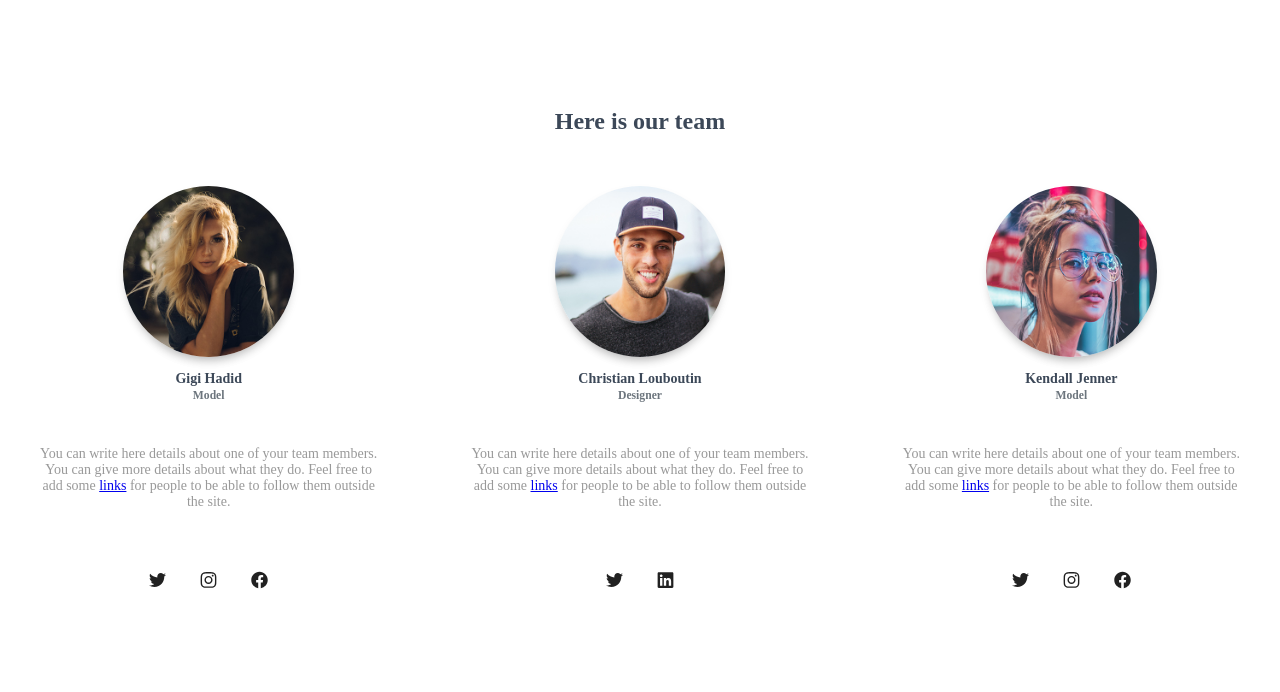
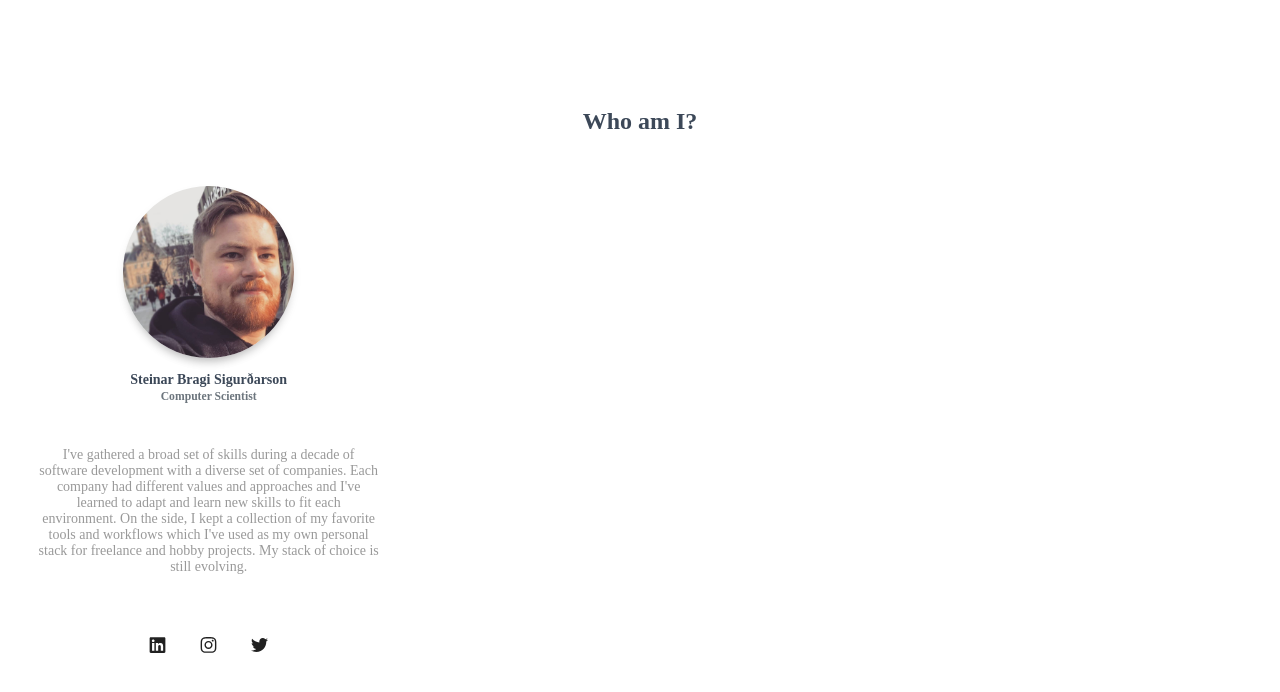
Before and after one commit to steinarbragi/portfolio, a Gatsby site: page /LandingPage/Sections/TeamSection in a window 1280 px wide. Built offline with nearby package versions, Linux system fonts and the light colour scheme; Gatsby itself is replaced by a stand-in of ours.

Commit message:
updating landing page

```diff
--- a/src/pages/LandingPage/Sections/TeamSection.jsx
+++ b/src/pages/LandingPage/Sections/TeamSection.jsx
@@ -23,6 +23,8 @@
 import team2 from "assets/img/faces/christian.jpg";
 import team3 from "assets/img/faces/kendall.jpg";
 
+import steinar from "assets/img/faces/steinar.jpg";
+
 class TeamSection extends React.Component {
   render() {
     const { classes } = this.props;
@@ -33,25 +35,22 @@
     );
     return (
       <div className={classes.section}>
-        <h2 className={classes.title}>Here is our team</h2>
+        <h2 className={classes.title}>Who am I?</h2>
         <div>
           <GridContainer>
             <GridItem xs={12} sm={12} md={4}>
               <Card plain>
                 <GridItem xs={12} sm={12} md={6} className={classes.itemGrid}>
-                  <img src={team1} alt="..." className={imageClasses} />
+                  <img src={steinar} alt="..." className={imageClasses} />
                 </GridItem>
                 <h4 className={classes.cardTitle}>
-                  Gigi Hadid
+                  Steinar Bragi Sigurðarson
                   <br />
-                  <small className={classes.smallTitle}>Model</small>
+                  <small className={classes.smallTitle}>Computer Scientist</small>
                 </h4>
                 <CardBody>
                   <p className={classes.description}>
-                    You can write here details about one of your team members.
-                    You can give more details about what they do. Feel free to
-                    add some <a href="#pablo">links</a> for people to be able to
-                    follow them outside the site.
+                  I've gathered a broad set of skills during a decade of software development with a diverse set of companies. Each company had different values and approaches and I've learned to adapt and learn new skills to fit each environment. On the side, I kept a collection of my favorite tools and workflows which I've used as my own personal stack for freelance and hobby projects. My stack of choice is still evolving.
                   </p>
                 </CardBody>
                 <CardFooter className={classes.justifyCenter}>
@@ -60,7 +59,7 @@
                     color="transparent"
                     className={classes.margin5}
                   >
-                    <FaTwitter/>
+                    <FaLinkedin/>
                   </Button>
                   <Button
                     justIcon
@@ -74,86 +73,7 @@
                     color="transparent"
                     className={classes.margin5}
                   >
-                    <FaFacebook/>
-                  </Button>
-                </CardFooter>
-              </Card>
-            </GridItem>
-            <GridItem xs={12} sm={12} md={4}>
-              <Card plain>
-                <GridItem xs={12} sm={12} md={6} className={classes.itemGrid}>
-                  <img src={team2} alt="..." className={imageClasses} />
-                </GridItem>
-                <h4 className={classes.cardTitle}>
-                  Christian Louboutin
-                  <br />
-                  <small className={classes.smallTitle}>Designer</small>
-                </h4>
-                <CardBody>
-                  <p className={classes.description}>
-                    You can write here details about one of your team members.
-                    You can give more details about what they do. Feel free to
-                    add some <a href="#pablo">links</a> for people to be able to
-                    follow them outside the site.
-                  </p>
-                </CardBody>
-                <CardFooter className={classes.justifyCenter}>
-                  <Button
-                    justIcon
-                    color="transparent"
-                    className={classes.margin5}
-                  >
                     <FaTwitter/>
-                  </Button>
-                  <Button
-                    justIcon
-                    color="transparent"
-                    className={classes.margin5}
-                  >
-                    <FaLinkedin/>
-                  </Button>
-                </CardFooter>
-              </Card>
-            </GridItem>
-            <GridItem xs={12} sm={12} md={4}>
-              <Card plain>
-                <GridItem xs={12} sm={12} md={6} className={classes.itemGrid}>
-                  <img src={team3} alt="..." className={imageClasses} />
-                </GridItem>
-                <h4 className={classes.cardTitle}>
-                  Kendall Jenner
-                  <br />
-                  <small className={classes.smallTitle}>Model</small>
-                </h4>
-                <CardBody>
-                  <p className={classes.description}>
-                    You can write here details about one of your team members.
-                    You can give more details about what they do. Feel free to
-                    add some <a href="#pablo">links</a> for people to be able to
-                    follow them outside the site.
-                  </p>
-                </CardBody>
-                <CardFooter className={classes.justifyCenter}>
-                  <Button
-                    justIcon
-                    color="transparent"
-                    className={classes.margin5}
-                  >
-                    <FaTwitter/>
-                  </Button>
-                  <Button
-                    justIcon
-                    color="transparent"
-                    className={classes.margin5}
-                  >
-                    <FaInstagram/>
-                  </Button>
-                  <Button
-                    justIcon
-                    color="transparent"
-                    className={classes.margin5}
-                  >
-                    <FaFacebook/>
                   </Button>
                 </CardFooter>
               </Card>
--- a/src/pages/index.js
+++ b/src/pages/index.js
@@ -16,10 +16,10 @@
 export default () => (
   <Router history={hist}>
     <Switch>
-      <Route path="/landing-page" component={LandingPage} />
+      <Route path="/components" component={Components} />
       <Route path="/profile-page" component={ProfilePage} />
       <Route path="/login-page" component={LoginPage} />
-      <Route path="/" component={Components} />
+      <Route path="/" component={LandingPage} />
     </Switch>
   </Router>
 );
```
Also changed, not shown: src/pages/LandingPage/LandingPage.jsx (+2 -5 lines), src/pages/LandingPage/Sections/ProductSection.jsx (+2 -6 lines), src/pages/LandingPage/Sections/WorkSection.jsx (+2 -5 lines), src/assets/img/faces/steinar.jpg (added).
